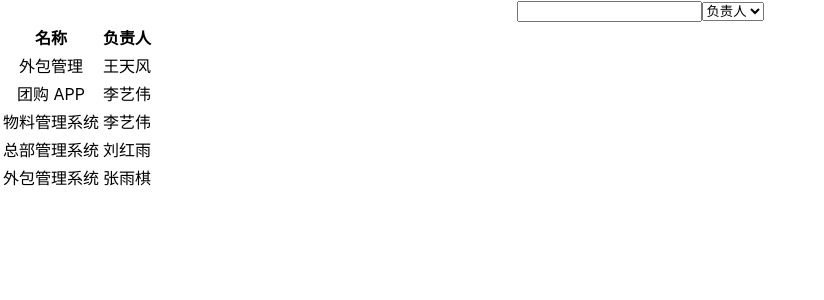
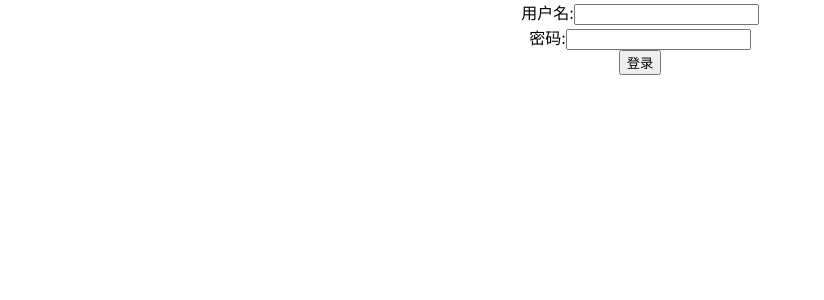
Before and after one commit to txline0420/txl-react-ts, a React (Create React App) app: page / in a window 1280 px wide. Shown: the top 300 px of the page, without its empty margins (0-824 px from the left). Built offline with nearby package versions, Linux system fonts and the light colour scheme; data requests are answered from the project's data file.

Commit message:
[+] login+json-server middleware

```diff
--- a/package.json
+++ b/package.json
@@ -24,7 +24,7 @@
     "build": "react-scripts build",
     "test": "react-scripts test",
     "eject": "react-scripts eject",
-    "json-server": "json-server __json_server_mock__/db.json --watch --port 30001"
+    "json-server": "json-server __json_server_mock__/db.json --watch --port 30001 --middlewares ./__json_server_mock__/middleware.js"
   },
   "eslintConfig": {
     "extends": [
--- a/src/App.tsx
+++ b/src/App.tsx
@@ -1,11 +1,13 @@
 import React from "react";
 import "./App.css";
 import { ProjectListScreen } from "./screens/project-list";
+import { LoginScreen } from "./login";
 
 function App() {
   return (
     <div className="App">
-      <ProjectListScreen />
+      {/*<ProjectListScreen />*/}
+      <LoginScreen />
     </div>
   );
 }
--- /dev/null
+++ b/src/login/index.tsx
@@ -0,0 +1,42 @@
+import React, { FormEvent } from "react";
+import qs from "qs";
+import { cleanObject } from "../utils";
+
+const apiUrl = process.env.REACT_APP_API_URL;
+
+export const LoginScreen = () => {
+  const login = (param: { username: string; password: string }) => {
+    fetch(`${apiUrl}/login`, {
+      method: "POST",
+      headers: {
+        "Content-Type": "application/json",
+      },
+      body: JSON.stringify(param),
+    }).then(async (response) => {
+      if (response.ok) {
+      }
+    });
+  };
+
+  const handleSubmit = (event: FormEvent<HTMLFormElement>) => {
+    event.preventDefault();
+    //as HTMLFormElement 表示event.currentTarget.elements[0]是HTMLFormElement类型
+    const username = (event.currentTarget.elements[0] as HTMLFormElement).value;
+    const password = (event.currentTarget.elements[1] as HTMLFormElement).value;
+    login({ username, password });
+  };
+
+  return (
+    <form onSubmit={handleSubmit}>
+      <div>
+        <label htmlFor="username">用户名:</label>
+        <input type="text" id={"username"} />
+      </div>
+      <div>
+        <label htmlFor="password">密码:</label>
+        <input type="password" id={"password"} />
+      </div>
+      <button type={"submit"}>登录</button>
+    </form>
+  );
+};
```
Also changed, not shown: __json_server_mock__/middleware.js (added, +14 -0 lines).
